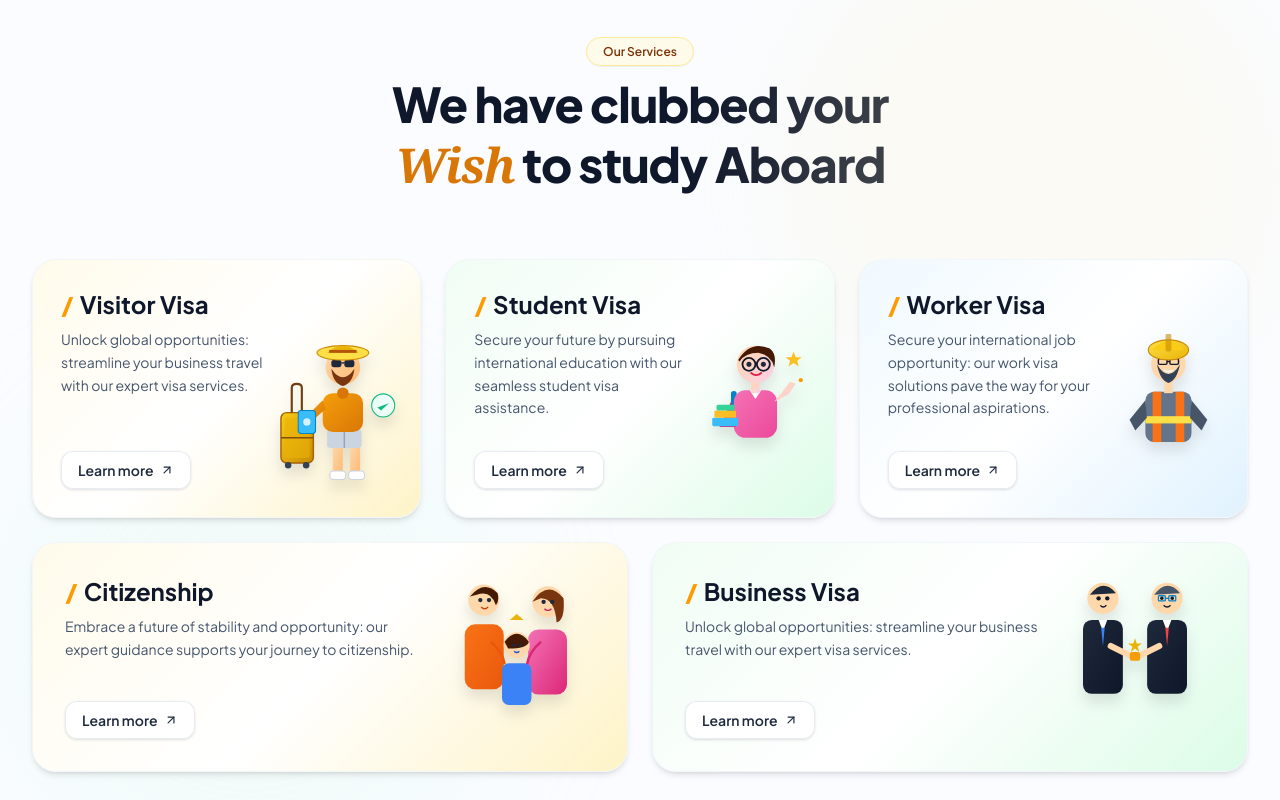
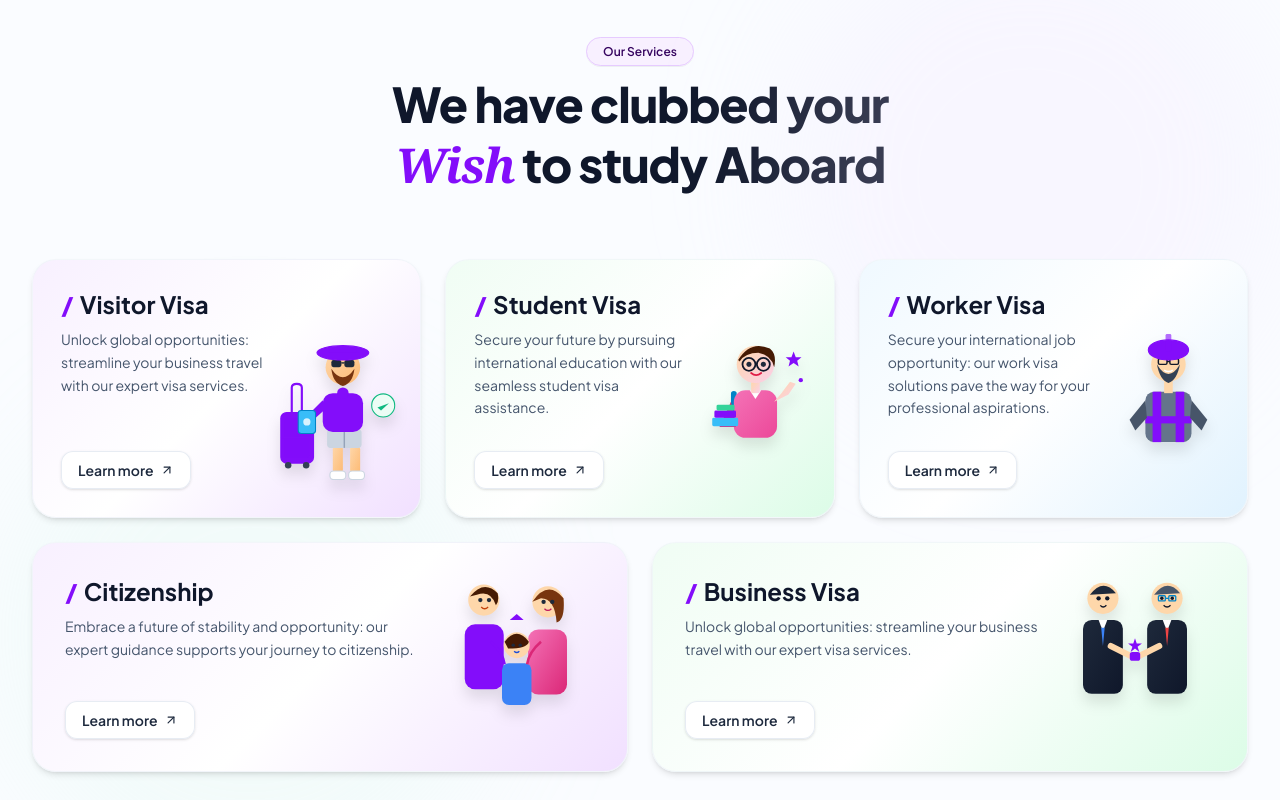
Before and after one commit to TechiesTech/Yonogen-, a React (Vite) app: page / in a window 1280 px wide. Shown: the part 1600-2400 px from the top of the page. Built offline with nearby package versions, Linux system fonts and the light colour scheme; a web font is replaced by a local one.

Commit message:
change the yellow to lavender color and install latest version packages

```diff
--- a/src/components/CharacterArt.tsx
+++ b/src/components/CharacterArt.tsx
@@ -10,16 +10,16 @@ export const CharacterArt: React.FC<CharacterArtProps> = ({ type, className = ''
     case 'visitor':
       return (
         <div className={`relative flex items-center justify-center ${className}`}>
-          {/* Traveler with bucket/safari hat, sunglasses, yellow shirt, suitcase */}
+          {/* Traveler with bucket/safari hat, sunglasses, lavender shirt, suitcase */}
           <svg viewBox="0 0 200 240" className="w-full h-full drop-shadow-xl" aria-label="Visitor Visa Traveler">
             <defs>
               <linearGradient id="suitYellow" x1="0%" y1="0%" x2="100%" y2="100%">
-                <stop offset="0%" stopColor="#f59e0b" />
-                <stop offset="100%" stopColor="#d97706" />
+                <stop offset="0%" stopColor="#830dfa" />
+                <stop offset="100%" stopColor="#830dfa" />
               </linearGradient>
               <linearGradient id="suitcaseGold" x1="0%" y1="0%" x2="100%" y2="100%">
-                <stop offset="0%" stopColor="#facc15" />
-                <stop offset="100%" stopColor="#ca8a04" />
+                <stop offset="0%" stopColor="#830dfa" />
+                <stop offset="100%" stopColor="#830dfa" />
               </linearGradient>
               <linearGradient id="skin" x1="0%" y1="0%" x2="100%" y2="100%">
                 <stop offset="0%" stopColor="#fed7aa" />
@@ -28,11 +28,11 @@ export const CharacterArt: React.FC<CharacterArtProps> = ({ type, className = ''
             </defs>
 
             {/* Suitcase on the left */}
-            <rect x="18" y="125" width="45" height="70" rx="8" fill="url(#suitcaseGold)" stroke="#a16207" strokeWidth="2" />
-            <rect x="23" y="132" width="35" height="56" rx="4" fill="#eab308" opacity="0.6" />
-            <line x1="18" y1="160" x2="63" y2="160" stroke="#854d0e" strokeWidth="2" />
+            <rect x="18" y="125" width="45" height="70" rx="8" fill="url(#suitcaseGold)" stroke="#830dfa" strokeWidth="2" />
+            <rect x="23" y="132" width="35" height="56" rx="4" fill="#830dfa" opacity="0.6" />
+            <line x1="18" y1="160" x2="63" y2="160" stroke="#830dfa" strokeWidth="2" />
             {/* Suitcase handle */}
-            <path d="M 33 125 L 33 90 Q 33 85 40 85 Q 47 85 47 90 L 47 125" fill="none" stroke="#713f12" strokeWidth="3" />
+            <path d="M 33 125 L 33 90 Q 33 85 40 85 Q 47 85 47 90 L 47 125" fill="none" stroke="#830dfa" strokeWidth="3" />
             {/* Wheels */}
             <circle cx="28" cy="198" r="4.5" fill="#334155" />
             <circle cx="53" cy="198" r="4.5" fill="#334155" />
@@ -49,9 +49,9 @@ export const CharacterArt: React.FC<CharacterArtProps> = ({ type, className = ''
             <rect x="82" y="148" width="48" height="26" rx="5" fill="#cbd5e1" />
             <line x1="106" y1="152" x2="106" y2="174" stroke="#94a3b8" strokeWidth="2" />
 
-            {/* Torso / Yellow T-Shirt */}
+            {/* Torso / Lavender T-Shirt */}
             <rect x="76" y="98" width="56" height="54" rx="14" fill="url(#suitYellow)" />
-            <circle cx="104" cy="98" r="8" fill="#d97706" />
+            <circle cx="104" cy="98" r="8" fill="#830dfa" />
 
             {/* Arm holding tablet/map */}
             <path d="M 76 108 L 56 128 L 62 136 L 80 120" fill="url(#suitYellow)" />
@@ -68,9 +68,9 @@ export const CharacterArt: React.FC<CharacterArtProps> = ({ type, className = ''
             <line x1="102" y1="56" x2="106" y2="56" stroke="#1e293b" strokeWidth="2" />
 
             {/* Safari Sun Hat */}
-            <ellipse cx="104" cy="42" rx="36" ry="10" fill="#fde047" stroke="#ca8a04" strokeWidth="1.5" />
-            <path d="M 82 42 Q 104 22 126 42 Z" fill="#eab308" />
-            <rect x="85" y="38" width="38" height="4" fill="#b45309" />
+            <ellipse cx="104" cy="42" rx="36" ry="10" fill="#830dfa" stroke="#830dfa" strokeWidth="1.5" />
+            <path d="M 82 42 Q 104 22 126 42 Z" fill="#830dfa" />
+            <rect x="85" y="38" width="38" height="4" fill="#830dfa" />
 
             {/* Airplane stamp badge floating */}
             <circle cx="160" cy="115" r="16" fill="#ecfdf5" stroke="#10b981" strokeWidth="1.5" />
@@ -107,13 +107,13 @@ export const CharacterArt: React.FC<CharacterArtProps> = ({ type, className = ''
             <path d="M 68 110 L 52 145 L 75 145 Z" fill="#db2777" />
             {/* Textbooks in hand */}
             <rect x="42" y="132" width="36" height="12" rx="2" fill="#38bdf8" />
-            <rect x="45" y="122" width="30" height="10" rx="2" fill="#fbbf24" />
+            <rect x="45" y="122" width="30" height="10" rx="2" fill="#830dfa" />
             <rect x="48" y="114" width="25" height="8" rx="2" fill="#34d399" />
 
             {/* Right hand waving */}
             <path d="M 128 110 L 148 100 L 158 85 L 150 82 L 138 98 Z" fill="url(#studSkin)" />
             {/* Floating sparkle note */}
-            <circle cx="165" cy="80" r="3" fill="#f59e0b" />
+            <circle cx="165" cy="80" r="3" fill="#830dfa" />
 
             {/* Neck */}
             <rect x="96" y="82" width="12" height="16" fill="url(#studSkin)" />
@@ -133,7 +133,7 @@ export const CharacterArt: React.FC<CharacterArtProps> = ({ type, className = ''
             <path d="M 96 70 Q 103 76 110 70" fill="none" stroke="#e11d48" strokeWidth="2.5" strokeLinecap="round" />
 
             {/* Floating graduation star */}
-            <polygon points="155,40 158,48 166,48 160,53 162,61 155,56 148,61 150,53 144,48 152,48" fill="#fbbf24" />
+            <polygon points="155,40 158,48 166,48 160,53 162,61 155,56 148,61 150,53 144,48 152,48" fill="#830dfa" />
           </svg>
         </div>
       );
@@ -145,17 +145,17 @@ export const CharacterArt: React.FC<CharacterArtProps> = ({ type, className = ''
           <svg viewBox="0 0 200 240" className="w-full h-full drop-shadow-xl" aria-label="Worker Visa">
             <defs>
               <linearGradient id="helmetYellow" x1="0%" y1="0%" x2="100%" y2="100%">
-                <stop offset="0%" stopColor="#fde047" />
-                <stop offset="100%" stopColor="#eab308" />
+                <stop offset="0%" stopColor="#830dfa" />
+                <stop offset="100%" stopColor="#830dfa" />
               </linearGradient>
             </defs>
 
             {/* Worker Body */}
             <rect x="70" y="96" width="64" height="70" rx="12" fill="#64748b" />
             {/* Safety vest stripes */}
-            <rect x="80" y="96" width="12" height="70" fill="#f97316" />
-            <rect x="112" y="96" width="12" height="70" fill="#f97316" />
-            <rect x="70" y="130" width="64" height="10" fill="#fde047" />
+            <rect x="80" y="96" width="12" height="70" fill="#830dfa" />
+            <rect x="112" y="96" width="12" height="70" fill="#830dfa" />
+            <rect x="70" y="130" width="64" height="10" fill="#830dfa" />
 
             {/* Arms on hips - confident pose */}
             <path d="M 70 108 L 48 135 L 56 150 L 72 132" fill="#475569" />
@@ -175,10 +175,10 @@ export const CharacterArt: React.FC<CharacterArtProps> = ({ type, className = ''
             {/* Friendly smile inside beard */}
             <path d="M 96 66 Q 102 70 108 66" stroke="#ffffff" strokeWidth="2" fill="none" />
 
-            {/* Yellow Construction Hard Hat */}
-            <ellipse cx="102" cy="38" rx="28" ry="14" fill="url(#helmetYellow)" stroke="#ca8a04" strokeWidth="1.5" />
-            <path d="M 80 38 Q 102 14 124 38 Z" fill="#facc15" />
-            <rect x="98" y="16" width="8" height="24" rx="2" fill="#ca8a04" opacity="0.6" />
+            {/* Lavender Construction Hard Hat */}
+            <ellipse cx="102" cy="38" rx="28" ry="14" fill="url(#helmetYellow)" stroke="#830dfa" strokeWidth="1.5" />
+            <path d="M 80 38 Q 102 14 124 38 Z" fill="#830dfa" />
+            <rect x="98" y="16" width="8" height="24" rx="2" fill="#830dfa" opacity="0.6" />
           </svg>
         </div>
       );
@@ -190,8 +190,8 @@ export const CharacterArt: React.FC<CharacterArtProps> = ({ type, className = ''
           <svg viewBox="0 0 200 240" className="w-full h-full drop-shadow-xl" aria-label="Citizenship Family">
             <defs>
               <linearGradient id="dadOrange" x1="0%" y1="0%" x2="100%" y2="100%">
-                <stop offset="0%" stopColor="#f97316" />
-                <stop offset="100%" stopColor="#ea580c" />
+                <stop offset="0%" stopColor="#830dfa" />
+                <stop offset="100%" stopColor="#830dfa" />
               </linearGradient>
               <linearGradient id="momPink" x1="0%" y1="0%" x2="100%" y2="100%">
                 <stop offset="0%" stopColor="#f472b6" />
@@ -224,11 +224,11 @@ export const CharacterArt: React.FC<CharacterArtProps> = ({ type, className = ''
             <path d="M 99 111 Q 102 114 105 111" stroke="#1d4ed8" strokeWidth="1.5" fill="none" />
 
             {/* Protective hugging hands */}
-            <path d="M 72 100 Q 86 112 88 126" stroke="#ea580c" strokeWidth="3" fill="none" />
+            <path d="M 72 100 Q 86 112 88 126" stroke="#830dfa" strokeWidth="3" fill="none" />
             <path d="M 130 100 Q 116 112 114 126" stroke="#db2777" strokeWidth="3" fill="none" />
 
             {/* House/Citizenship badge */}
-            <polygon points="102,68 110,75 94,75" fill="#eab308" />
+            <polygon points="102,68 110,75 94,75" fill="#830dfa" />
           </svg>
         </div>
       );
@@ -276,10 +276,10 @@ export const CharacterArt: React.FC<CharacterArtProps> = ({ type, className = ''
             {/* Handshake in Center */}
             <path d="M 72 105 L 94 116" stroke="#fed7aa" strokeWidth="7" strokeLinecap="round" />
             <path d="M 128 105 L 106 116" stroke="#fed7aa" strokeWidth="7" strokeLinecap="round" />
-            <rect x="94" y="112" width="12" height="10" rx="3" fill="#f59e0b" />
+            <rect x="94" y="112" width="12" height="10" rx="3" fill="#830dfa" />
 
             {/* Deal Sparkle */}
-            <polygon points="100,96 102,102 108,102 103,106 105,112 100,108 95,112 97,106 92,102 98,102" fill="#eab308" />
+            <polygon points="100,96 102,102 108,102 103,106 105,112 100,108 95,112 97,106 92,102 98,102" fill="#830dfa" />
           </svg>
         </div>
       );
--- a/src/components/UniversitiesGridSection.tsx
+++ b/src/components/UniversitiesGridSection.tsx
@@ -88,8 +88,8 @@ export const UniversitiesGridSection: React.FC = () => {
       <div className="flex items-center gap-2.5">
         <div className="w-7 h-7 bg-[#002b49] rounded-md flex items-center justify-center text-amber-400 shrink-0 shadow-2xs">
           <svg className="w-4 h-4" viewBox="0 0 24 24" fill="currentColor">
-            <circle cx="12" cy="12" r="5" fill="#f59e0b" />
-            <path d="M12 2v2m0 16v2M2 12h2m16 0h2" stroke="#f59e0b" strokeWidth="2" strokeLinecap="round" />
+            <circle cx="12" cy="12" r="5" fill="#830dfa" />
+            <path d="M12 2v2m0 16v2M2 12h2m16 0h2" stroke="#830dfa" strokeWidth="2" strokeLinecap="round" />
           </svg>
         </div>
         <div className="text-left">
--- a/src/components/VisaServicesSection.tsx
+++ b/src/components/VisaServicesSection.tsx
@@ -43,7 +43,7 @@ export const VisaServicesSection: React.FC<VisaServicesSectionProps> = ({ onSele
                 style={{
                   background:
                     visa.id === 'visitor-visa'
-                      ? 'linear-gradient(135deg, #fffbeb 0%, #ffffff 50%, #fef3c7 100%)'
+                      ? 'linear-gradient(135deg, #f8f0ff 0%, #ffffff 50%, #f1e0ff 100%)'
                       : visa.id === 'student-visa'
                       ? 'linear-gradient(135deg, #f0fdf4 0%, #ffffff 50%, #dcfce7 100%)'
                       : 'linear-gradient(135deg, #f0f9ff 0%, #ffffff 50%, #e0f2fe 100%)'
@@ -87,7 +87,7 @@ export const VisaServicesSection: React.FC<VisaServicesSectionProps> = ({ onSele
                 style={{
                   background:
                     visa.id === 'citizenship'
-                      ? 'linear-gradient(135deg, #fffbeb 0%, #ffffff 50%, #fef3c7 100%)'
+                      ? 'linear-gradient(135deg, #f8f0ff 0%, #ffffff 50%, #f1e0ff 100%)'
                       : 'linear-gradient(135deg, #f0fdf4 0%, #ffffff 50%, #dcfce7 100%)'
                 }}
               >
--- a/src/data/mockData.ts
+++ b/src/data/mockData.ts
@@ -211,7 +211,7 @@ export const HERO_LANDMARKS: LandmarkCard[] = [
     country: 'China',
     bgColor: 'from-amber-500 to-orange-600',
     textColor: 'text-white',
-    accentColor: '#f97316',
+    accentColor: '#830dfa',
     badgeBg: 'bg-amber-600/90 text-white',
     imageUrl: 'https://images.unsplash.com/photo-1547981609-4b6bfe67ca0b?auto=format&fit=crop&w=700&q=85',
     svgType: 'pagoda'
@@ -233,8 +233,8 @@ export const HERO_LANDMARKS: LandmarkCard[] = [
     country: 'Australia',
     bgColor: 'from-amber-400 to-yellow-500',
     textColor: 'text-white',
-    accentColor: '#eab308',
-    badgeBg: 'bg-yellow-500/90 text-slate-900',
+    accentColor: '#830dfa',
+    badgeBg: 'bg-yellow-500/90 text-white',
     imageUrl: 'https://images.unsplash.com/photo-1506973035872-a4ec16b8e8d9?auto=format&fit=crop&w=700&q=85',
     svgType: 'sydneyopera'
   }
--- a/src/index.css
+++ b/src/index.css
@@ -3,6 +3,39 @@
 @theme {
   --font-sans: 'Plus Jakarta Sans', system-ui, -apple-system, BlinkMacSystemFont, 'Segoe UI', Roboto, sans-serif;
   --font-serif: 'Playfair Display', Georgia, Cambria, 'Times New Roman', serif;
+  --color-amber-50: #f8f0ff;
+  --color-amber-100: #f1e0ff;
+  --color-amber-200: #e3c2ff;
+  --color-amber-300: #c98fff;
+  --color-amber-400: #830dfa;
+  --color-amber-500: #830dfa;
+  --color-amber-600: #710bd3;
+  --color-amber-700: #5e09aa;
+  --color-amber-800: #4a0785;
+  --color-amber-900: #360560;
+  --color-amber-950: #23033c;
+  --color-yellow-50: #f8f0ff;
+  --color-yellow-100: #f1e0ff;
+  --color-yellow-200: #e3c2ff;
+  --color-yellow-300: #c98fff;
+  --color-yellow-400: #830dfa;
+  --color-yellow-500: #830dfa;
+  --color-yellow-600: #710bd3;
+  --color-yellow-700: #5e09aa;
+  --color-yellow-800: #4a0785;
+  --color-yellow-900: #360560;
+  --color-yellow-950: #23033c;
+  --color-orange-50: #f8f0ff;
+  --color-orange-100: #f1e0ff;
+  --color-orange-200: #e3c2ff;
+  --color-orange-300: #c98fff;
+  --color-orange-400: #830dfa;
+  --color-orange-500: #830dfa;
+  --color-orange-600: #710bd3;
+  --color-orange-700: #5e09aa;
+  --color-orange-800: #4a0785;
+  --color-orange-900: #360560;
+  --color-orange-950: #23033c;
 }
 
 body {
@@ -13,7 +46,7 @@ body {
   font-family: var(--font-serif);
   font-style: italic;
   font-weight: 600;
-  color: #d97706;
+  color: #830dfa;
 }
 
 /* Floating animation for 3D landmark cards */
```
Also changed, not shown: src/components/BentoArt.tsx (+16 -16 lines), src/components/LandmarkArt.tsx (+31 -31 lines), src/components/WorldBannerArt.tsx (+9 -9 lines), index.html (line endings or trailing spaces), 1 other file (tests, documents, lock files or other folders).
